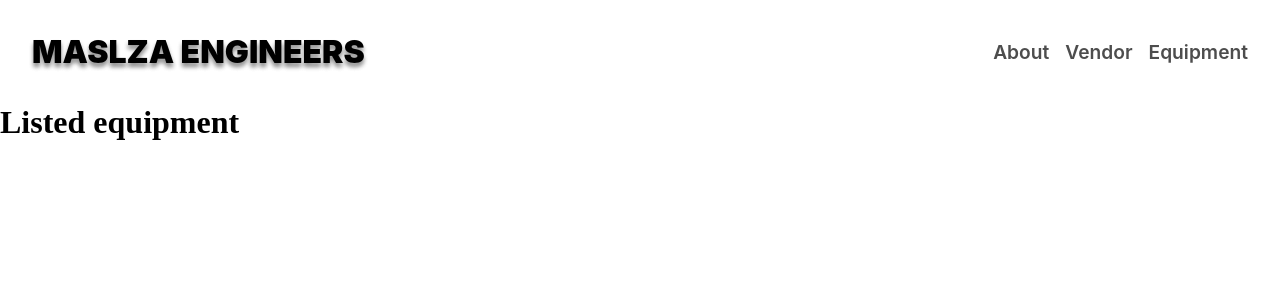
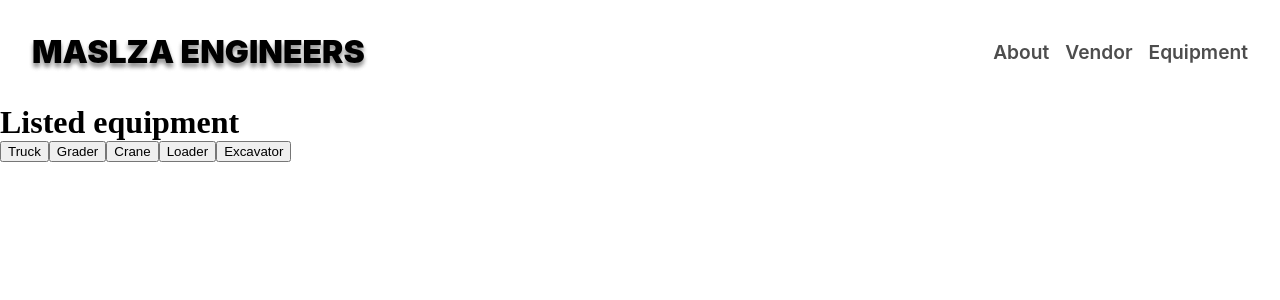
Before and after one commit to joshuaombasa/maslza-client, a React (Vite) app: page /equipment in a window 1280 px wide. Shown: the top 300 px of the page. Built offline with nearby package versions, Linux system fonts and the light colour scheme.

Commit message:
add buid page file

```diff
--- a/src/pages/Equipment.jsx
+++ b/src/pages/Equipment.jsx
@@ -1,9 +1,36 @@
 import React from "react";
+import { useSearchParams } from 'react-router-dom'
 
 export default function Equipment() {
+
+    const [searchParams, setSearchParams] = useSearchParams()
+
+    function generateNewUrlSearchParams(type, value) {
+        const sp = new URLSearchParams()
+        sp.set(type, value)
+        setSearchParams(sp)
+    }
+
     return (
         <div className="">
             <h1>Listed  equipment</h1>
+            <nav className="vendor-layout-nav">
+                <button
+                    onClick={() => generateNewUrlSearchParams("type", "truck")}
+                >Truck</button>
+                <button
+                    onClick={() => generateNewUrlSearchParams("type", "grader")}
+                >Grader</button>
+                <button
+                    onClick={() => generateNewUrlSearchParams("type", "crane")}
+                >Crane</button>
+                <button
+                    onClick={() => generateNewUrlSearchParams("type", "loader")}
+                >Loader</button>
+                <button
+                    onClick={() => generateNewUrlSearchParams("type", "excavator")}
+                >Excavator</button>
+            </nav>
         </div>
     )
 }
```
